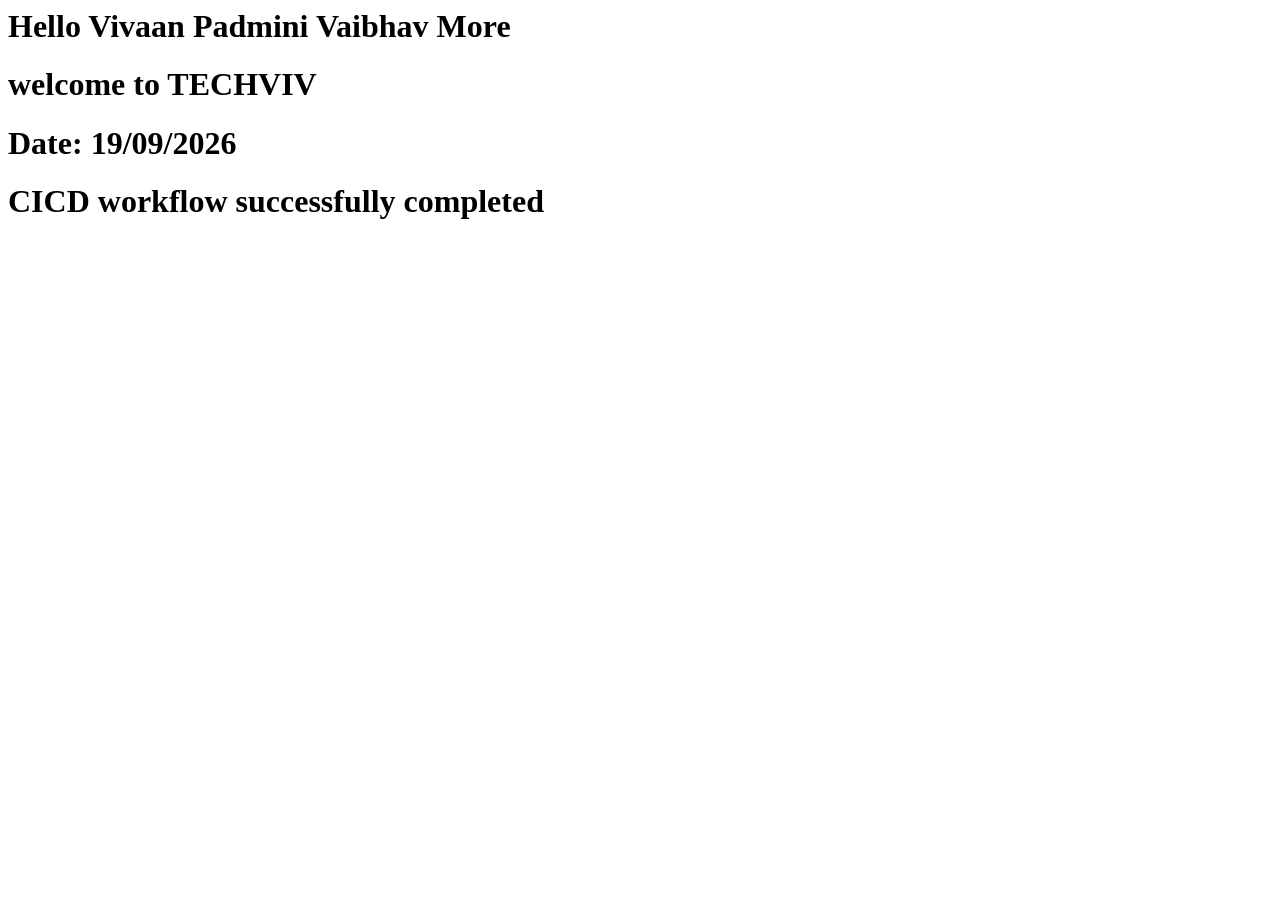
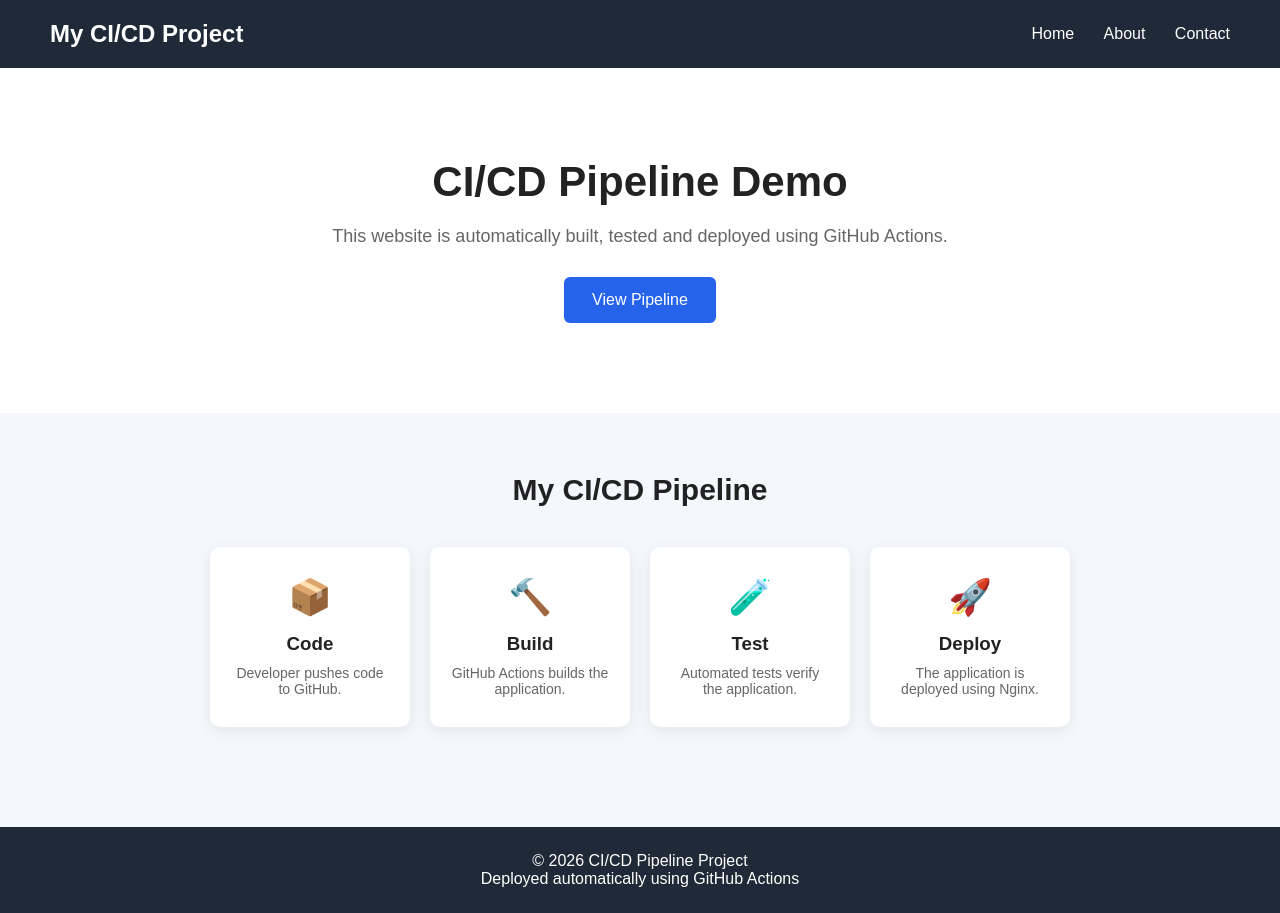
Before and after one commit to mrvaibhavmore-web/github-actions-cidi-masterclass, a plain HTML site: page index.html in a window 1280 px wide. Before the commit the page ends 800 px from the top, so only its background shows below. Drawn offline with Linux system fonts and the light colour scheme.

Commit message:
Refactor index.html to include CI/CD project structure
Replaced static content with a structured HTML layout for a CI/CD project.

```diff
--- a/index.html
+++ b/index.html
@@ -1,4 +1,188 @@
-<h1>Hello Vivaan Padmini Vaibhav More</h1>
-<h1>welcome to TECHVIV<h1>
-<h1>Date: 19/09/2026</h1>
-<h1>CICD workflow successfully completed</h1>
+<!DOCTYPE html>
+<html lang="en">
+<head>
+    <meta charset="UTF-8">
+    <meta name="viewport" content="width=device-width, initial-scale=1.0">
+
+    <title>CI/CD Pipeline Project</title>
+
+    <style>
+        * {
+            margin: 0;
+            padding: 0;
+            box-sizing: border-box;
+            font-family: Arial, sans-serif;
+        }
+
+        body {
+            background: #f4f7fb;
+            color: #222;
+        }
+
+        header {
+            background: #1f2937;
+            color: white;
+            padding: 20px 50px;
+            display: flex;
+            justify-content: space-between;
+            align-items: center;
+        }
+
+        header h1 {
+            font-size: 24px;
+        }
+
+        nav a {
+            color: white;
+            text-decoration: none;
+            margin-left: 25px;
+        }
+
+        nav a:hover {
+            text-decoration: underline;
+        }
+
+        .hero {
+            text-align: center;
+            padding: 90px 20px;
+            background: white;
+        }
+
+        .hero h2 {
+            font-size: 42px;
+            margin-bottom: 20px;
+        }
+
+        .hero p {
+            font-size: 18px;
+            color: #666;
+            margin-bottom: 30px;
+        }
+
+        .btn {
+            display: inline-block;
+            background: #2563eb;
+            color: white;
+            padding: 14px 28px;
+            border-radius: 6px;
+            text-decoration: none;
+        }
+
+        .btn:hover {
+            background: #1d4ed8;
+        }
+
+        .pipeline {
+            padding: 60px 30px;
+            text-align: center;
+        }
+
+        .pipeline h2 {
+            margin-bottom: 40px;
+            font-size: 30px;
+        }
+
+        .steps {
+            display: flex;
+            justify-content: center;
+            gap: 20px;
+            flex-wrap: wrap;
+        }
+
+        .step {
+            background: white;
+            width: 200px;
+            padding: 30px 20px;
+            border-radius: 10px;
+            box-shadow: 0 4px 15px rgba(0,0,0,0.08);
+        }
+
+        .step span {
+            display: block;
+            font-size: 35px;
+            margin-bottom: 15px;
+        }
+
+        .step h3 {
+            margin-bottom: 10px;
+        }
+
+        .step p {
+            color: #666;
+            font-size: 14px;
+        }
+
+        footer {
+            background: #1f2937;
+            color: white;
+            text-align: center;
+            padding: 25px;
+            margin-top: 40px;
+        }
+    </style>
+</head>
+
+<body>
+
+    <header>
+        <h1>My CI/CD Project</h1>
+
+        <nav>
+            <a href="#">Home</a>
+            <a href="#">About</a>
+            <a href="#">Contact</a>
+        </nav>
+    </header>
+
+    <section class="hero">
+        <h2>CI/CD Pipeline Demo</h2>
+
+        <p>
+            This website is automatically built, tested and deployed
+            using GitHub Actions.
+        </p>
+
+        <a href="#pipeline" class="btn">View Pipeline</a>
+    </section>
+
+    <section class="pipeline" id="pipeline">
+
+        <h2>My CI/CD Pipeline</h2>
+
+        <div class="steps">
+
+            <div class="step">
+                <span>📦</span>
+                <h3>Code</h3>
+                <p>Developer pushes code to GitHub.</p>
+            </div>
+
+            <div class="step">
+                <span>🔨</span>
+                <h3>Build</h3>
+                <p>GitHub Actions builds the application.</p>
+            </div>
+
+            <div class="step">
+                <span>🧪</span>
+                <h3>Test</h3>
+                <p>Automated tests verify the application.</p>
+            </div>
+
+            <div class="step">
+                <span>🚀</span>
+                <h3>Deploy</h3>
+                <p>The application is deployed using Nginx.</p>
+            </div>
+
+        </div>
+
+    </section>
+
+    <footer>
+        <p>© 2026 CI/CD Pipeline Project</p>
+        <p>Deployed automatically using GitHub Actions</p>
+    </footer>
+
+</body>
+</html>
```
